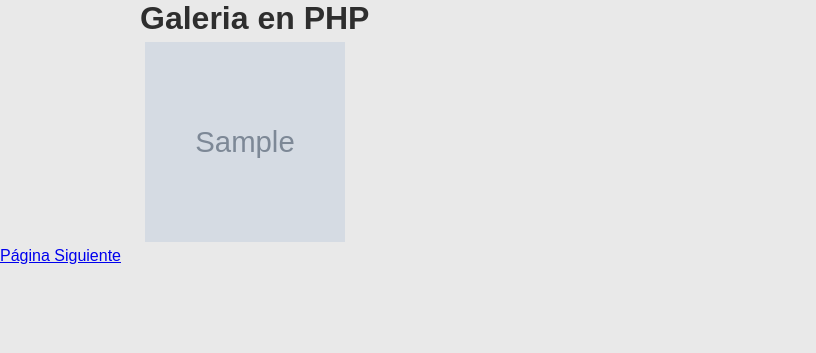
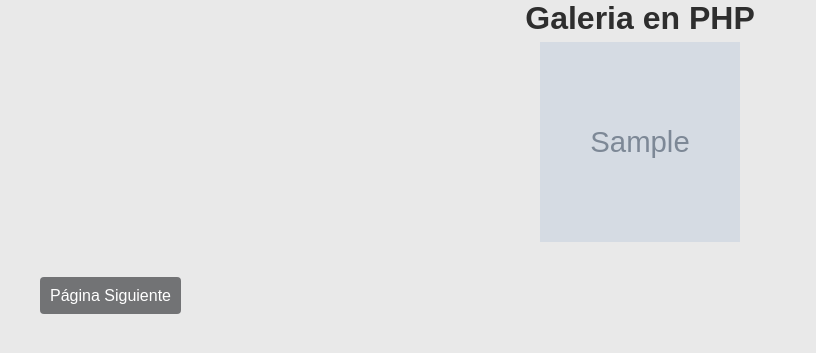
Before and after one commit to JoselynDRF/PHP-Tutorial, a PHP site: page /index.php?p=foto in a window 1280 px wide. Shown: the top 353 px of the page, without its empty margins (0-816 px from the left). Run offline with PHP 8.4, Linux system fonts and the light colour scheme; tables that the repository leaves empty or names only in its code hold one stand-in row (values such as "Sample post"); grey boxes marked "Sample" are stand-in pictures.

Commit message:
Show photo and CSS

```diff
--- a/galeria/css/styles.css
+++ b/galeria/css/styles.css
@@ -10,7 +10,6 @@ body {
 	font-family: Arial, helvetica, sans-serif;
 	font-size: 16px;
 }
-
 .imagenes {
 	width: 200px;
 	height: 200px;
@@ -25,5 +24,21 @@ body {
 	display: flex;
 	flex-direction: row;
 	flex-wrap: wrap;
+	justify-content: center;
 }
+
+.btn {
+  background: #727375;
+  text-decoration: none;
+  padding: 10px;
+  color: #fff;
+  border-radius: 4px;
 }
+
+.paginacion {
+	margin: 40px;
+}
+
+.anterior {
+	float: right;
+}
--- a/galeria/views/index.view.php
+++ b/galeria/views/index.view.php
@@ -26,11 +26,11 @@
 
 		<div class="paginacion">
 			<?php if ($pagina_actual > 1): ?>
-				<a href="index.php?p=<?php echo $pagina_actual - 1 ?>"> Página Anterior </a>
+				<a href="index.php?p=<?php echo $pagina_actual - 1 ?>" class="btn anterior"> Página Anterior </a>
 			<?php endif; ?>
 
 			<?php if ($total_paginas != $pagina_actual): ?>
-				<a href="index.php?p=<?php echo $pagina_actual + 1 ?>"> Página Siguiente </a>
+				<a href="index.php?p=<?php echo $pagina_actual + 1 ?>" class="btn"> Página Siguiente </a>
 			<?php endif; ?>
 		</div>
 
```
Also changed, not shown: galeria/foto.php (+23 -0 lines), galeria/views/fotos.view.php (+14 -4 lines).
